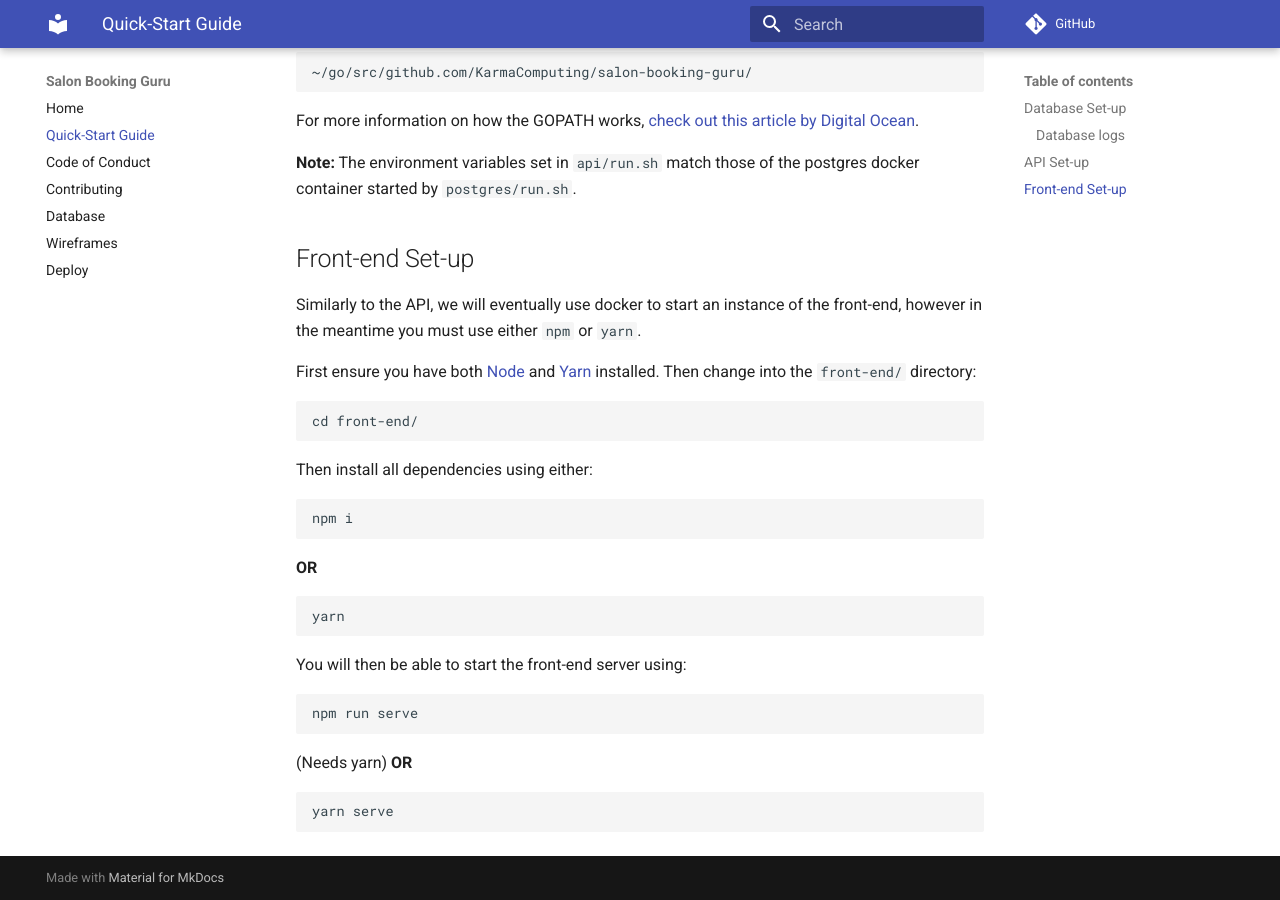
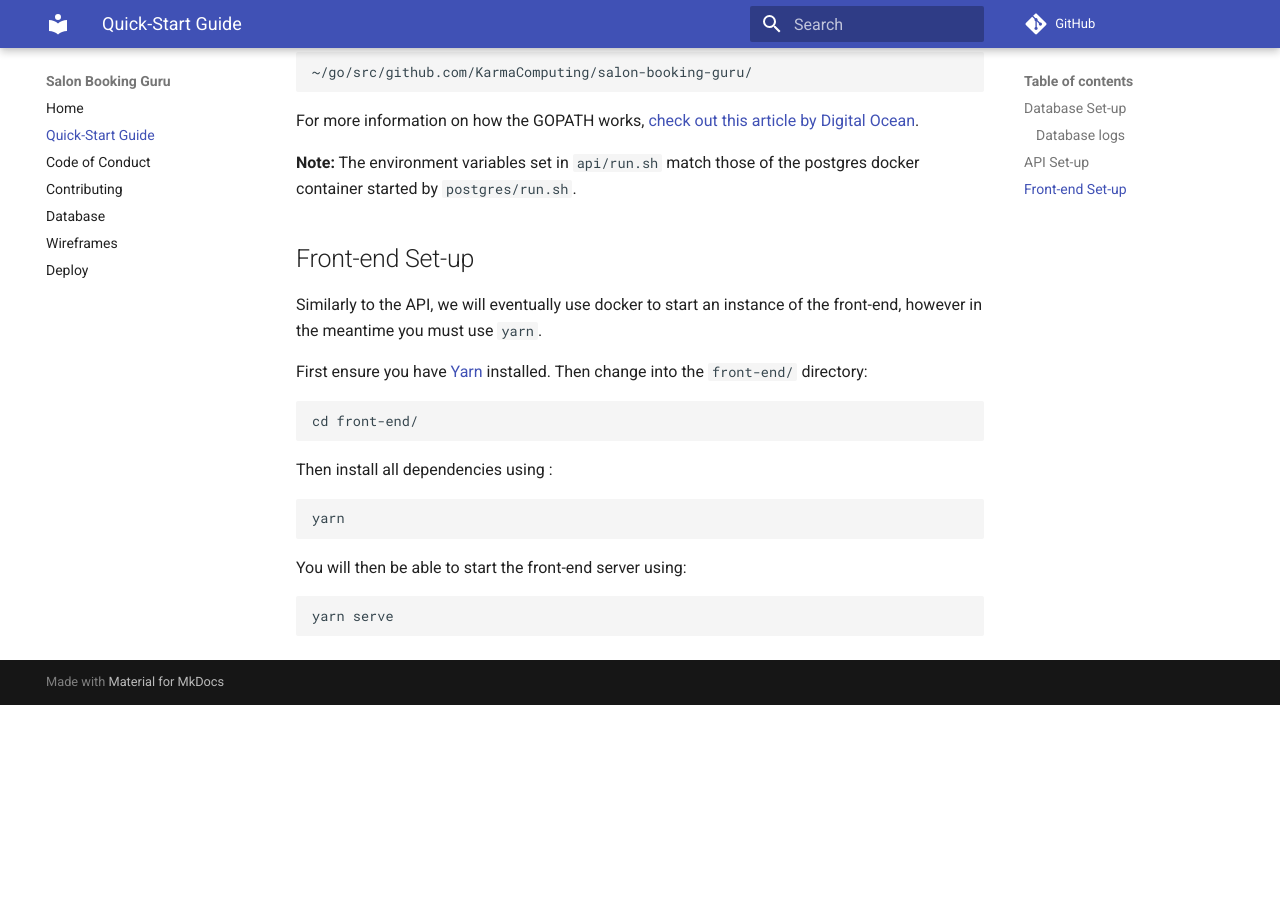
Before and after one commit to KarmaComputing/salon-booking-guru, an MkDocs documentation site: the page built from docs/QUICK_START_GUIDE.md, in a window 1280 px wide and 900 px high, scrolled down 1034 px. Built offline with MkDocs 1.6.1 and Material for MkDocs 9.7.7, drawn with Linux system fonts in a browser that asks for light colours; comment, search, counter and statistics services are not loaded; after the commit the page ends 1739 px from its top, so only the background shows below that.

Commit message:
Removed references to NPM in the quick start guide

````diff
--- a/docs/QUICK_START_GUIDE.md
+++ b/docs/QUICK_START_GUIDE.md
@@ -10,10 +10,13 @@ Booking Guru with the intent of developing on the codebase.
 To allow the API to have persistent data storage, you must first have a
 PostgreSQL database running, we have provided a script in to start a PostgreSQL
 instance using docker:
+
 ```bash
 postgres/run.sh
 ```
+
 ### Database logs
+
 ```
 docker logs -f postgres
 ```
@@ -31,12 +34,14 @@ however for now, you must build the API yourself using golang's compiler.
 First ensure you have [Golang](https://golang.org/doc/install) installed and
 configured, then change into the
 `api/` directory:
+
 ```bash
 cd api/
 ```
 
 Then use the `run.sh` script to install all dependencies, build a binary, and
 run the binary:
+
 ```bash
 ./run.sh
 ```
@@ -44,9 +49,11 @@ run the binary:
 For this to work, it is likely that this repository will need to exist in the
 correct location of your GOPATH, you directory structure should look something
 like this on a UNIX environment:
+
 ```
 ~/go/src/github.com/KarmaComputing/salon-booking-guru/
 ```
+
 For more information on how the GOPATH works,
 [check out this article by Digital Ocean](https://www.digitalocean.com/community/tutorials/understanding-the-gopath).
 
@@ -56,29 +63,23 @@ postgres docker container started by `postgres/run.sh`.
 ## Front-end Set-up
 
 Similarly to the API, we will eventually use docker to start an instance of the
-front-end, however in the meantime you must use either `npm` or `yarn`.
+front-end, however in the meantime you must use `yarn`.
 
-First ensure you have both [Node](https://nodejs.org/en/) and [Yarn](https://yarnpkg.com/getting-started/install) installed.
+First ensure you have [Yarn](https://yarnpkg.com/getting-started/install) installed.
 Then change into the `front-end/` directory:
+
 ```bash
 cd front-end/
 ```
 
-Then install all dependencies using either:
-```bash
-npm i
-```
-**OR**
+Then install all dependencies using :
+
 ```bash
 yarn
 ```
 
 You will then be able to start the front-end server using:
-```bash
-npm run serve
-```
-(Needs yarn)
-**OR**
+
 ```bash
 yarn serve
 ```
````
